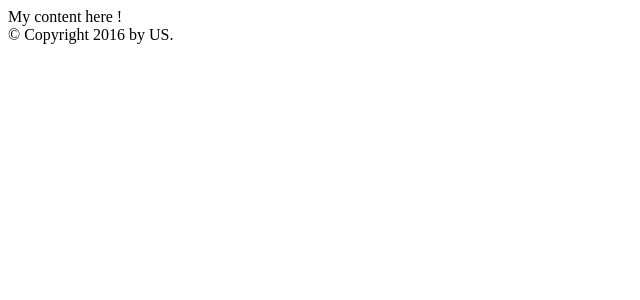
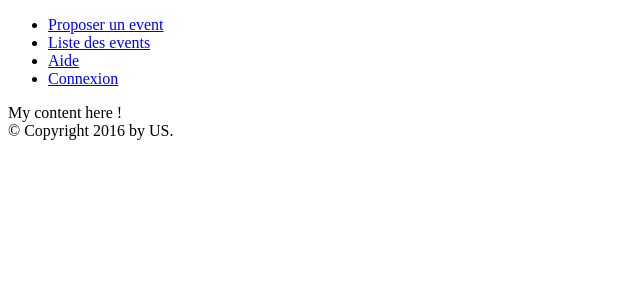
Before and after one commit to questcequonfait/platform, a PHP site: template templates/index.html.twig in a window 1280 px wide. Shown: the top 300 px of the page, without its empty margins (0-640 px from the left). Run offline with PHP 8.4, Linux system fonts and the light colour scheme; the template is opened without the code that fills it, so the values that code supplies are empty; some libraries are stand-ins or nearby versions.

Commit message:
Add navbar

```diff
--- a/assets/librairies/Bootflat/bootflat/scss/bootflat.scss
+++ b/assets/librairies/Bootflat/bootflat/scss/bootflat.scss
@@ -37,4 +37,5 @@
   "bootflat/accordion",
   "bootflat/footer",
   "bootflat/timeline",
-  "bootflat/dropdown";
+  "bootflat/dropdown",
+  "bootflat/custom/navbar";
--- a/templates/includes/base.html.twig
+++ b/templates/includes/base.html.twig
@@ -6,8 +6,7 @@
     {% endblock %}
 </head>
 <header>
-    {% block header %}
-    {% endblock %}
+    {% include 'includes/navbar.html.twig' %}
 </header>
 <body>
 <div id="content">
--- /dev/null
+++ b/templates/includes/navbar.html.twig
@@ -0,0 +1,11 @@
+<div class="container">
+    <nav class="navbar navbar-default">
+        <div class="container-fluid">
+            <ul class="nav navbar-nav">
+                <li> <a href="#">Proposer un event</a> </li>
+                <li> <a href="#">Liste des events</a> </li>
+                <li> <a href="#">Aide</a> </li>
+                <li> <a href="#">Connexion</a> </li>
+            </ul>
+        </div>
+    </nav>
```
Also changed, not shown: assets/librairies/Bootflat/bootflat/scss/bootflat/custom/_navbar.scss (added, +10 -0 lines).
